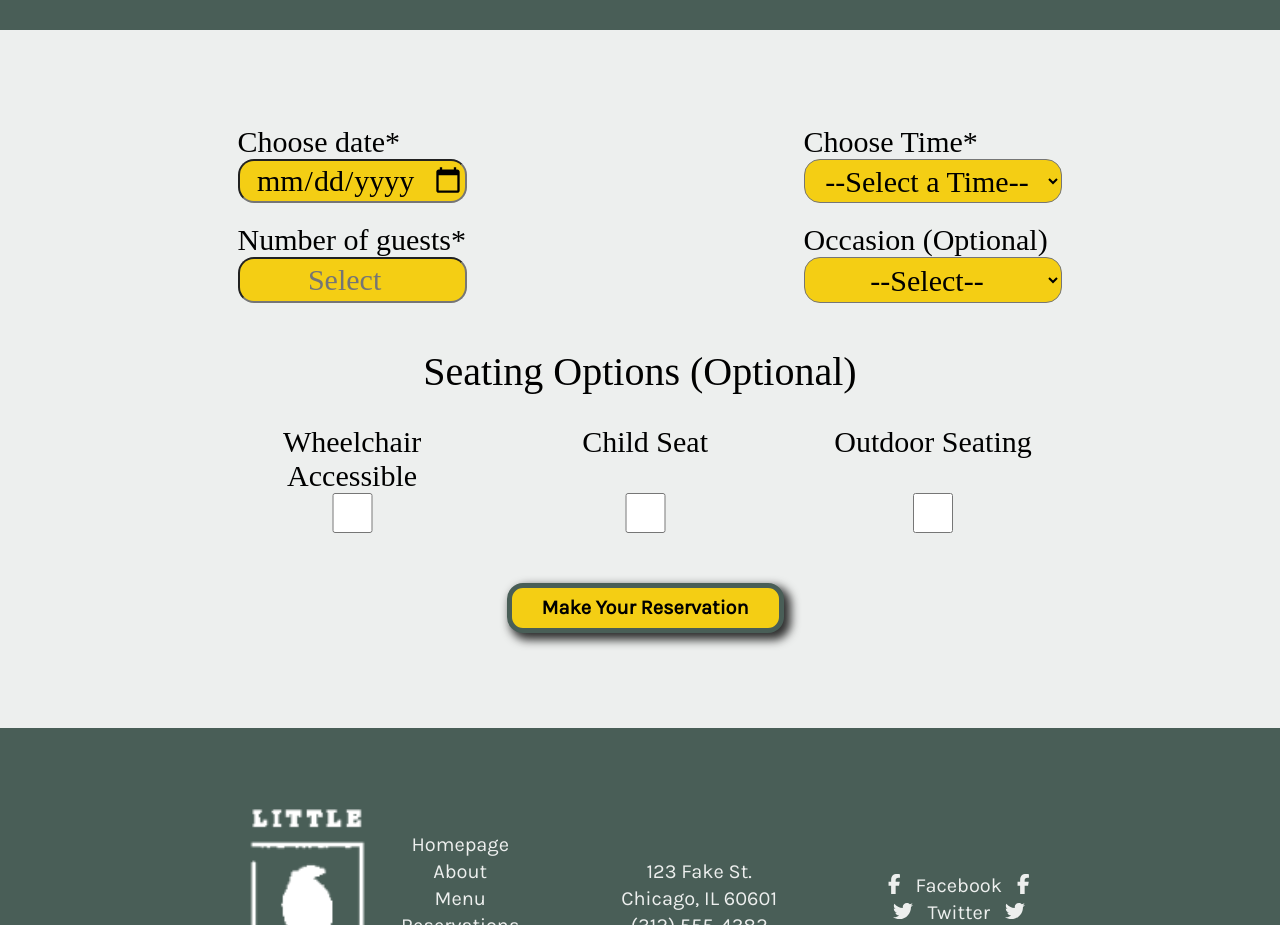
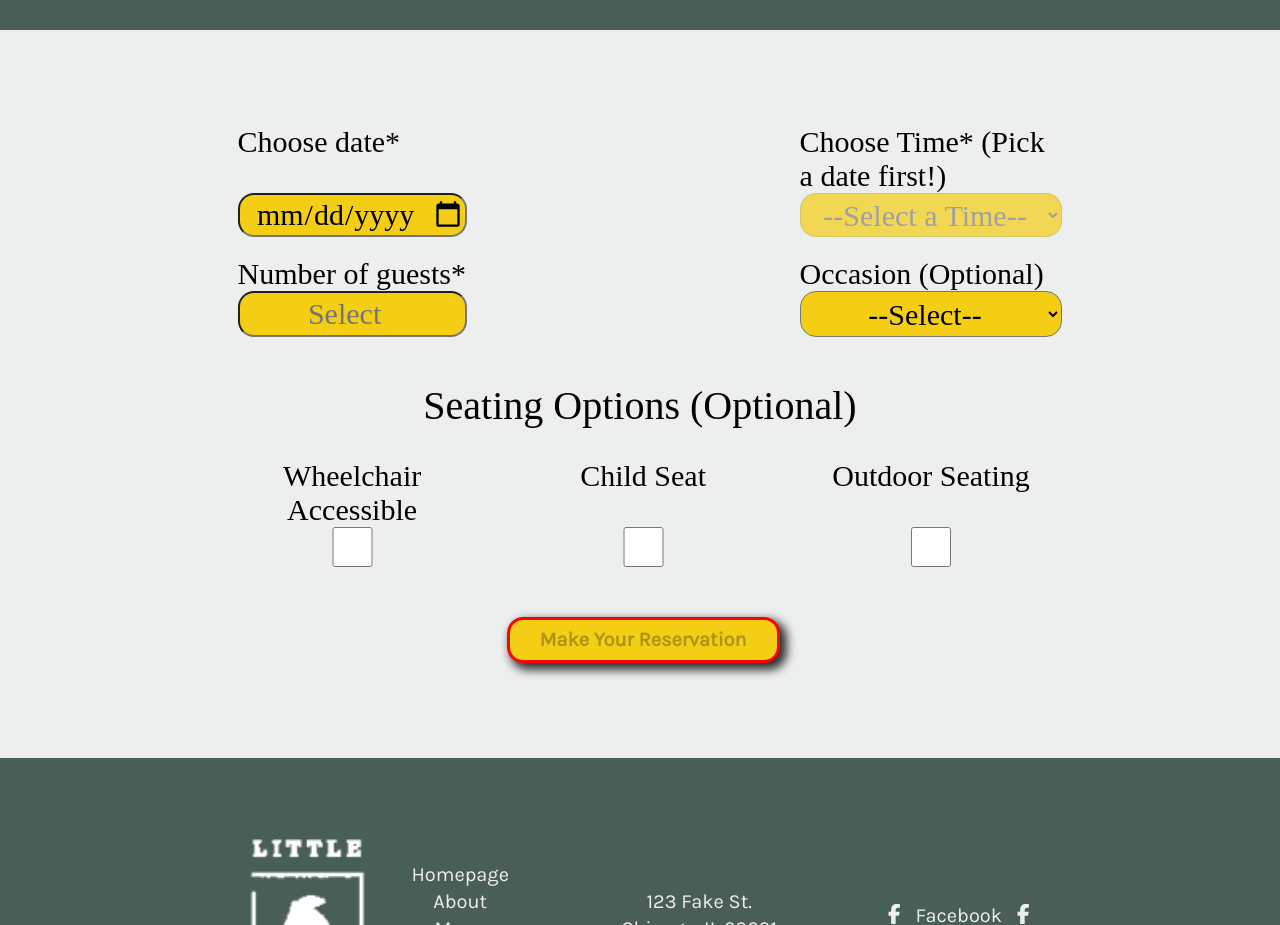
Before and after one commit to horoserp/Capstone, a React (Create React App) app: page /reservations in a window 1280 px wide. Shown: the part 920-1845 px from the top of the page. Built offline with nearby package versions, Linux system fonts and the light colour scheme; a web font is replaced by a local one.

Commit message:
Update: Add validation to ReserveForm.

```diff
--- a/src/Components/ReserveForm.js
+++ b/src/Components/ReserveForm.js
@@ -23,6 +23,13 @@ function ReserveForm(state, stateChange) {
 
     const availableTimes = state.state;
     const setAvailableTimes = state.stateChange;
+
+    const submitIsValid =
+        (date !== "") &&
+        (time !== "") &&
+        (numOfGuests > 0);
+
+    const timeIsDisabled = (date !== "");
 
     const dateHandler = (e) => {
         setDate(e.target.value);
@@ -108,8 +115,9 @@ function ReserveForm(state, stateChange) {
                 selectCol="3/4"
                 selectRow="2/3"
                 required
+                isDisabled={!timeIsDisabled}
             >
-                Choose Time*
+                Choose Time* (Pick a date first!)
             </SelectBar>
             <label htmlFor="guests" className="col-1 gap">Number of guests*</label>
             <input
@@ -173,7 +181,8 @@ function ReserveForm(state, stateChange) {
                 type="submit"
                 style={{gridColumn: "2/3", gridRow: "8/9", marginTop: 30}}
                 value="Make Your Reservation"
-            />
+                disabled={!submitIsValid}
+                />
         </form>
     );
 }
--- a/src/Components/SelectBar.js
+++ b/src/Components/SelectBar.js
@@ -1,4 +1,4 @@
-function SelectBar({ children, inputName, display, labelCol, labelRow, selectCol, selectRow, onChangeHandler, options }) {
+function SelectBar({ children, inputName, display, labelCol, labelRow, selectCol, selectRow, onChangeHandler, options, isDisabled }) {
     return (
         <>
             <label htmlFor={inputName} style={{gridColumn: labelCol, gridRow: labelRow}}>{children}</label>
@@ -7,6 +7,7 @@ function SelectBar({ children, inputName, display, labelCol, labelRow, selectCol
                 value={display}
                 style={{gridColumn: selectCol, gridRow: selectRow}}
                 onChange={onChangeHandler}
+                disabled={isDisabled}
             >
                 {options.map((option) => {
                     return (
```
